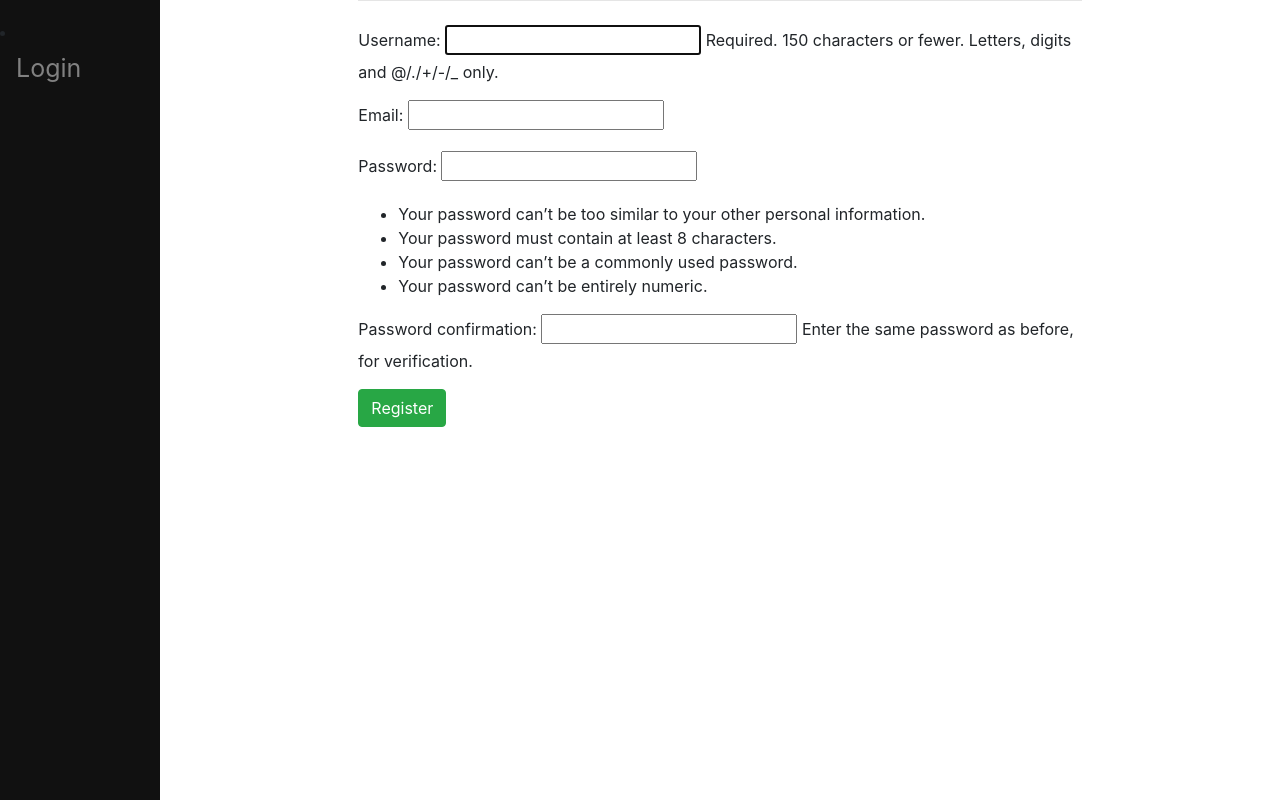
After one commit to 2ewqasd/gallery, a Django app: page /register/ in a window 1280 px wide. The commit adds this page. Run offline with Django 3.2, Linux system fonts and the light colour scheme; parts of the project's set-up code (start-up, migrations or seed data) failed here and were passed over; some libraries are stand-ins or nearby versions.

Commit message:
Create app 'register' Create form for registration create view for registration

```diff
--- a/app/gallery_app/settings.py
+++ b/app/gallery_app/settings.py
@@ -40,6 +40,7 @@ INSTALLED_APPS = [
     'django.contrib.messages',
     'django.contrib.staticfiles',
     'upload',
+    'register',
 ]
 
 MIDDLEWARE = [
--- a/app/gallery_app/urls.py
+++ b/app/gallery_app/urls.py
@@ -3,11 +3,13 @@ from django.urls import path, include
 from django.conf import settings
 from django.conf.urls.static import static
 
+from register import views as v
 from upload.views import image_upload
 
 urlpatterns = [
     path("", image_upload, name="upload"),
     path("admin/", admin.site.urls),
+    path("register/", v.register, name="register"),
 ]
 
 if bool(settings.DEBUG):
--- /dev/null
+++ b/app/register/forms.py
@@ -0,0 +1,11 @@
+from django import forms
+from django.contrib.auth.forms import UserCreationForm
+from django.contrib.auth.models import User
+
+
+class RegisterForm(UserCreationForm):
+    email = forms.EmailField()
+
+    class Meta:
+        model = User
+        fields = ["username", "email", "password1", "password2"]
--- a/app/register/views.py
+++ b/app/register/views.py
@@ -1,3 +1,15 @@
-from django.shortcuts import render
+from django.shortcuts import render, redirect
+from .forms import RegisterForm
+
 
 # Create your views here.
+def register(response):
+    if response.method == "POST":
+        form = RegisterForm(response.POST)
+        if form.is_valid():
+            form.save()
+        return redirect("/")
+    else:
+        form = RegisterForm()
+
+    return render(response, "register/register.html", {"form":form})
--- a/app/templates/base.html
+++ b/app/templates/base.html
@@ -43,15 +43,19 @@
 
 <body>
 	<div class="sidenav">
-		<a href="/">Gallery</a>
-		<a href="/upload">Download</a>
-		<a href="/">Logout</a>
+        {% if user.is_authenticated %}
+          <li>User: {{ user.get_username }}</li>
+          <li><a href="{% url 'logout'%}?next={{request.path}}">Logout</a></li>
+          <a href="/">Gallery</a>
+          <a href="/upload">Download  </a>
+        {% else %}
+          <li><a href="{% url 'login'%}?next={{request.path}}">Login</a></li>
+        {% endif %}
 	</div>
 
 	<div id="content" name="content" class="main">
 		<div class="row justify-content-center">
 			<div class="col-8">
-
 				<hr class="mt-0 mb-4">
 				{% block content %}
 				{% endblock %}
--- /dev/null
+++ b/app/templates/register/register.html
@@ -0,0 +1,11 @@
+{% extends "base.html" %}
+
+{% block title %}Create an Account{% endblock %}
+
+{% block content %}
+<form method="POST" class="form-group">
+  {% csrf_token %}
+  {{ form.as_p }}
+  <button type="submit" class="btn btn-success">Register</button>
+</form>
+{% endblock %}
```
Also changed, not shown: 1 other file.
